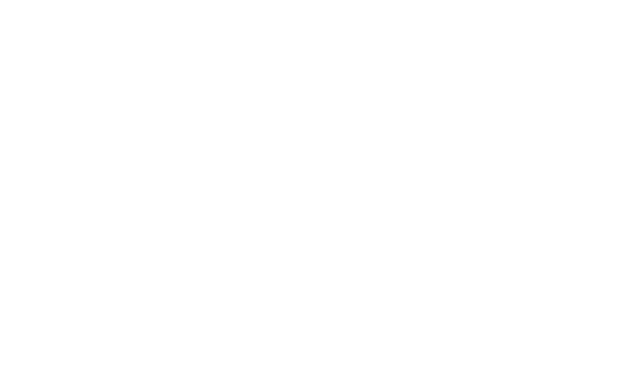
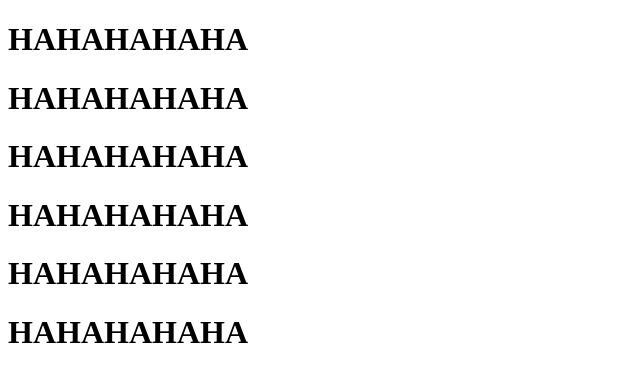
Before and after one commit to syf107/crap-portofolio, a plain HTML site: page index.html in a window 1280 px wide. Shown: the whole page, without its empty margins (0-640 px from the left). Drawn offline with Linux system fonts and the light colour scheme.

Commit message:
HAHAHAHA

```diff
--- a/index.html
+++ b/index.html
@@ -6,5 +6,12 @@
     <meta name="viewport" content="width=device-width, initial-scale=1.0" />
     <title>crap portfolio</title>
   </head>
-  <body></body>
+  <body>
+    <h1>HAHAHAHAHA</h1>
+    <h1>HAHAHAHAHA</h1>
+    <h1>HAHAHAHAHA</h1>
+    <h1>HAHAHAHAHA</h1>
+    <h1>HAHAHAHAHA</h1>
+    <h1>HAHAHAHAHA</h1>
+  </body>
 </html>
```
